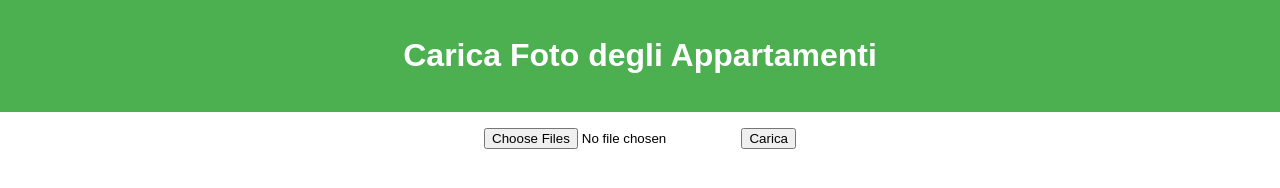
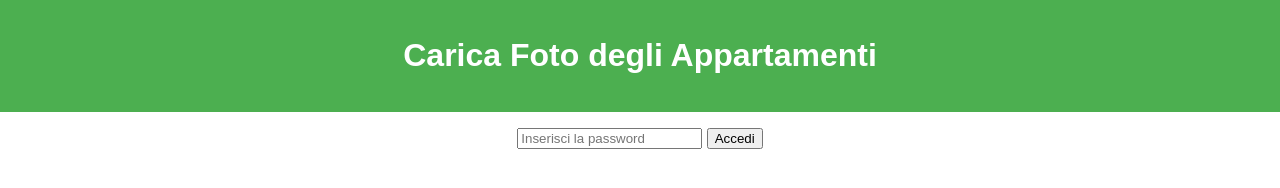
Before and after one commit to Fede1004/Fede3, a plain HTML site: page upload.html in a window 1280 px wide. Drawn offline with Linux system fonts and the light colour scheme; files that its build step writes are made by us from their sources.

Commit message:
Update upload.html

```diff
--- a/upload.html
+++ b/upload.html
@@ -4,14 +4,18 @@
     <meta charset="UTF-8">
     <meta name="viewport" content="width=device-width, initial-scale=1.0">
     <title>Carica Foto</title>
-    <link rel="stylesheet" href="style.css">
+    <link rel="stylesheet" href="styles/style.css">
 </head>
 <body>
     <header>
         <h1>Carica Foto degli Appartamenti</h1>
     </header>
     <main>
-        <section id="upload">
+        <section id="auth">
+            <input type="password" id="password" placeholder="Inserisci la password">
+            <button id="login-button">Accedi</button>
+        </section>
+        <section id="upload" style="display: none;">
             <input type="file" id="file-input" multiple>
             <button id="upload-button">Carica</button>
         </section>
```
